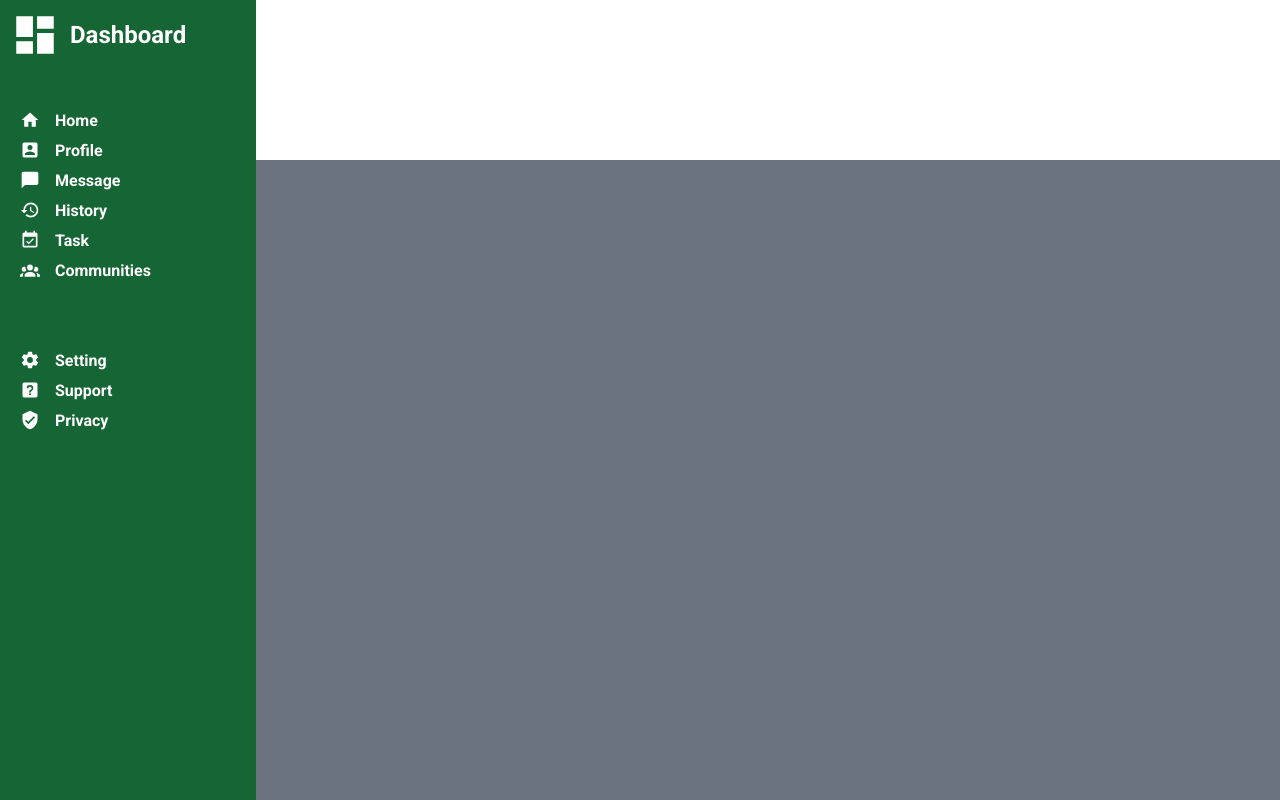
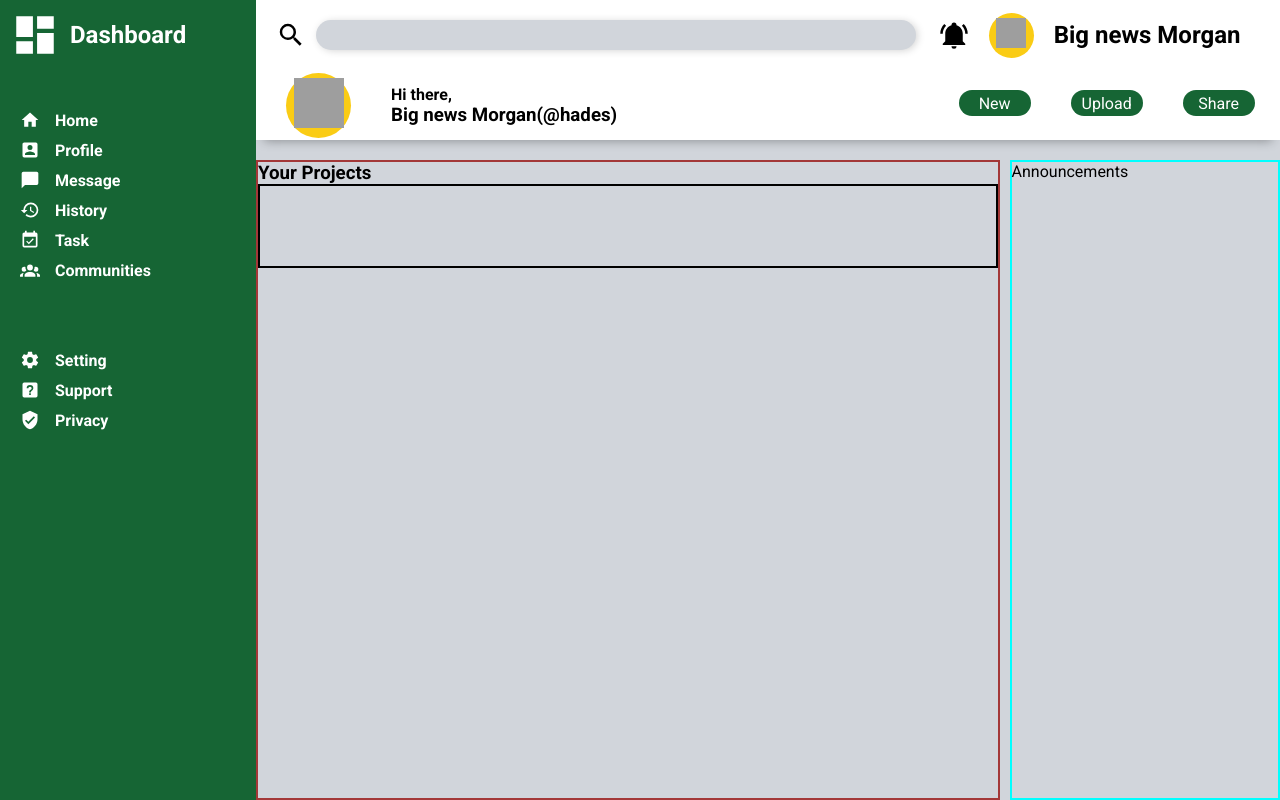
Before and after one commit to prasunTimalsina/dashboard, a plain HTML site: page index.html in a window 1280 px wide. Drawn offline with Linux system fonts and the light colour scheme; grey boxes are pictures that could not be loaded.

Commit message:
Add heading and main-content html

```diff
--- a/index.html
+++ b/index.html
@@ -7,7 +7,42 @@
     <link rel="stylesheet" href="style.css" />
   </head>
   <body>
-    <div class="header"></div>
+    <div class="header">
+      <div class="search">
+        <svg xmlns="http://www.w3.org/2000/svg" viewBox="0 0 24 24">
+          <path
+            d="M9.5,3A6.5,6.5 0 0,1 16,9.5C16,11.11 15.41,12.59 14.44,13.73L14.71,14H15.5L20.5,19L19,20.5L14,15.5V14.71L13.73,14.44C12.59,15.41 11.11,16 9.5,16A6.5,6.5 0 0,1 3,9.5A6.5,6.5 0 0,1 9.5,3M9.5,5C7,5 5,7 5,9.5C5,12 7,14 9.5,14C12,14 14,12 14,9.5C14,7 12,5 9.5,5Z"
+          />
+        </svg>
+        <input type="text" class="search-input" />
+      </div>
+      <div class="notify">
+        <svg xmlns="http://www.w3.org/2000/svg" viewBox="0 0 24 24">
+          <path
+            d="M21,19V20H3V19L5,17V11C5,7.9 7.03,5.17 10,4.29C10,4.19 10,4.1 10,4A2,2 0 0,1 12,2A2,2 0 0,1 14,4C14,4.1 14,4.19 14,4.29C16.97,5.17 19,7.9 19,11V17L21,19M14,21A2,2 0 0,1 12,23A2,2 0 0,1 10,21M19.75,3.19L18.33,4.61C20.04,6.3 21,8.6 21,11H23C23,8.07 21.84,5.25 19.75,3.19M1,11H3C3,8.6 3.96,6.3 5.67,4.61L4.25,3.19C2.16,5.25 1,8.07 1,11Z"
+          />
+        </svg>
+        <div class="notify-logo">
+          <img src="images/cat.png" alt="logo" />
+        </div>
+        <p>Big news Morgan</p>
+      </div>
+      <div class="greeting">
+        <div class="greeting-logo"><img src="images/cat.png" alt="logo" /></div>
+        <div class="greeting-text">
+          <p>Hi there,</p>
+          <h3>Big news Morgan(@hades)</h3>
+        </div>
+      </div>
+      <div class="header-menu">
+        <ul>
+          <li><a href="#">New</a></li>
+          <li><a href="#">Upload</a></li>
+          <li><a href="#">Share</a></li>
+        </ul>
+      </div>
+    </div>
+
     <div class="sidebar">
       <div class="sidebar-heading">
         <svg xmlns="http://www.w3.org/2000/svg" viewBox="0 0 24 24">
@@ -28,7 +63,7 @@
                 d="M10,20V14H14V20H19V12H22L12,3L2,12H5V20H10Z"
               />
             </svg>
-            <p>Home</p>
+            <p><a href="">Home</a></p>
           </li>
 
           <li>
@@ -38,7 +73,7 @@
                 d="M6,17C6,15 10,13.9 12,13.9C14,13.9 18,15 18,17V18H6M15,9A3,3 0 0,1 12,12A3,3 0 0,1 9,9A3,3 0 0,1 12,6A3,3 0 0,1 15,9M3,5V19A2,2 0 0,0 5,21H19A2,2 0 0,0 21,19V5A2,2 0 0,0 19,3H5C3.89,3 3,3.9 3,5Z"
               />
             </svg>
-            <p>Profile</p>
+            <p><a href="">Profile</a></p>
           </li>
 
           <li>
@@ -48,7 +83,7 @@
                 d="M20,2H4A2,2 0 0,0 2,4V22L6,18H20A2,2 0 0,0 22,16V4C22,2.89 21.1,2 20,2Z"
               />
             </svg>
-            <p>Message</p>
+            <p><a href="">Message</a></p>
           </li>
           <li>
             <svg xmlns="http://www.w3.org/2000/svg" viewBox="0 0 24 24">
@@ -57,7 +92,7 @@
                 d="M13.5,8H12V13L16.28,15.54L17,14.33L13.5,12.25V8M13,3A9,9 0 0,0 4,12H1L4.96,16.03L9,12H6A7,7 0 0,1 13,5A7,7 0 0,1 20,12A7,7 0 0,1 13,19C11.07,19 9.32,18.21 8.06,16.94L6.64,18.36C8.27,20 10.5,21 13,21A9,9 0 0,0 22,12A9,9 0 0,0 13,3"
               />
             </svg>
-            <p>History</p>
+            <p><a href="">History</a></p>
           </li>
           <li>
             <svg xmlns="http://www.w3.org/2000/svg" viewBox="0 0 24 24">
@@ -66,7 +101,7 @@
                 d="M19,19H5V8H19M19,3H18V1H16V3H8V1H6V3H5C3.89,3 3,3.9 3,5V19A2,2 0 0,0 5,21H19A2,2 0 0,0 21,19V5A2,2 0 0,0 19,3M16.53,11.06L15.47,10L10.59,14.88L8.47,12.76L7.41,13.82L10.59,17L16.53,11.06Z"
               />
             </svg>
-            <p>Task</p>
+            <p><a href="">Task</a></p>
           </li>
           <li>
             <svg xmlns="http://www.w3.org/2000/svg" viewBox="0 0 24 24">
@@ -75,7 +110,7 @@
                 d="M12,5.5A3.5,3.5 0 0,1 15.5,9A3.5,3.5 0 0,1 12,12.5A3.5,3.5 0 0,1 8.5,9A3.5,3.5 0 0,1 12,5.5M5,8C5.56,8 6.08,8.15 6.53,8.42C6.38,9.85 6.8,11.27 7.66,12.38C7.16,13.34 6.16,14 5,14A3,3 0 0,1 2,11A3,3 0 0,1 5,8M19,8A3,3 0 0,1 22,11A3,3 0 0,1 19,14C17.84,14 16.84,13.34 16.34,12.38C17.2,11.27 17.62,9.85 17.47,8.42C17.92,8.15 18.44,8 19,8M5.5,18.25C5.5,16.18 8.41,14.5 12,14.5C15.59,14.5 18.5,16.18 18.5,18.25V20H5.5V18.25M0,20V18.5C0,17.11 1.89,15.94 4.45,15.6C3.86,16.28 3.5,17.22 3.5,18.25V20H0M24,20H20.5V18.25C20.5,17.22 20.14,16.28 19.55,15.6C22.11,15.94 24,17.11 24,18.5V20Z"
               />
             </svg>
-            <p>Communities</p>
+            <p><a href="">Communities</a></p>
           </li>
         </ul>
       </div>
@@ -89,7 +124,7 @@
                 d="M12,15.5A3.5,3.5 0 0,1 8.5,12A3.5,3.5 0 0,1 12,8.5A3.5,3.5 0 0,1 15.5,12A3.5,3.5 0 0,1 12,15.5M19.43,12.97C19.47,12.65 19.5,12.33 19.5,12C19.5,11.67 19.47,11.34 19.43,11L21.54,9.37C21.73,9.22 21.78,8.95 21.66,8.73L19.66,5.27C19.54,5.05 19.27,4.96 19.05,5.05L16.56,6.05C16.04,5.66 15.5,5.32 14.87,5.07L14.5,2.42C14.46,2.18 14.25,2 14,2H10C9.75,2 9.54,2.18 9.5,2.42L9.13,5.07C8.5,5.32 7.96,5.66 7.44,6.05L4.95,5.05C4.73,4.96 4.46,5.05 4.34,5.27L2.34,8.73C2.21,8.95 2.27,9.22 2.46,9.37L4.57,11C4.53,11.34 4.5,11.67 4.5,12C4.5,12.33 4.53,12.65 4.57,12.97L2.46,14.63C2.27,14.78 2.21,15.05 2.34,15.27L4.34,18.73C4.46,18.95 4.73,19.03 4.95,18.95L7.44,17.94C7.96,18.34 8.5,18.68 9.13,18.93L9.5,21.58C9.54,21.82 9.75,22 10,22H14C14.25,22 14.46,21.82 14.5,21.58L14.87,18.93C15.5,18.67 16.04,18.34 16.56,17.94L19.05,18.95C19.27,19.03 19.54,18.95 19.66,18.73L21.66,15.27C21.78,15.05 21.73,14.78 21.54,14.63L19.43,12.97Z"
               />
             </svg>
-            <p>Setting</p>
+            <p><a href="">Setting</a></p>
           </li>
           <li>
             <svg xmlns="http://www.w3.org/2000/svg" viewBox="0 0 24 24">
@@ -98,7 +133,7 @@
                 d="M11,18H13V16H11V18M12,6A4,4 0 0,0 8,10H10A2,2 0 0,1 12,8A2,2 0 0,1 14,10C14,12 11,11.75 11,15H13C13,12.75 16,12.5 16,10A4,4 0 0,0 12,6M5,3H19A2,2 0 0,1 21,5V19A2,2 0 0,1 19,21H5A2,2 0 0,1 3,19V5A2,2 0 0,1 5,3Z"
               />
             </svg>
-            <p>Support</p>
+            <p><a href="">Support</a></p>
           </li>
           <li>
             <svg xmlns="http://www.w3.org/2000/svg" viewBox="0 0 24 24">
@@ -107,11 +142,26 @@
                 d="M10,17L6,13L7.41,11.59L10,14.17L16.59,7.58L18,9M12,1L3,5V11C3,16.55 6.84,21.74 12,23C17.16,21.74 21,16.55 21,11V5L12,1Z"
               />
             </svg>
-            <p>Privacy</p>
+            <p><a href="">Privacy</a></p>
           </li>
         </ul>
       </div>
     </div>
-    <div class="main-content"></div>
+
+    <div class="main-content">
+      <div class="projects">
+        <h3 class="project-heading">Your Projects</h3>
+        <div class="shown-project">
+          <div class="project"></div>
+          <div class="project"></div>
+          <div class="project"></div>
+          <div class="project"></div>
+          <div class="project"></div>
+          <div class="project"></div>
+        </div>
+      </div>
+
+      <div class="aside-content">Announcements</div>
+    </div>
   </body>
 </html>
--- a/style.css
+++ b/style.css
@@ -8,11 +8,17 @@
 
 body {
   font-family: "Roboto", sans-serif;
-
   height: 100vh;
   display: grid;
   grid-template-columns: 1fr 4fr;
   grid-template-rows: 1fr 4fr;
+
+  background-color: #d1d5db;
+}
+
+a {
+  text-decoration: none;
+  color: inherit;
 }
 
 .icon {
@@ -23,7 +29,6 @@ body {
   background-color: #166534;
   grid-column: 1/2;
   grid-row: 1/-1;
-
   padding: 10px;
 }
 
@@ -41,11 +46,11 @@ body {
 }
 
 .navbar {
-  padding: 10px;
   margin-bottom: 40px;
 }
 
-.sidebar-menu {
+.sidebar-menu,
+.navbar {
   padding: 10px;
 }
 
@@ -65,11 +70,136 @@ body {
   margin-bottom: 10px;
 }
 
+.navbar ul li:hover,
+.sidebar-menu ul li:hover {
+  color: #9ca3af;
+  cursor: pointer;
+}
+
 .header {
   background-color: white;
   grid-column: 2/3;
 }
 
+.header {
+  display: grid;
+  grid-template-columns: 2fr 1fr;
+  grid-template-rows: 1fr 1fr;
+  box-shadow: 0px 9px 10px -8px rgba(0, 0, 0, 0.33);
+  margin-bottom: 20px;
+}
+
+.search {
+  padding: 20px;
+  display: flex;
+  justify-content: flex-start;
+  align-items: center;
+  gap: 10px;
+}
+
+.search input,
+.search input:active {
+  font-family: "Roboto", sans-serif;
+  height: 30px;
+  flex: 0 1 600px;
+  border-radius: 20px;
+  border: none;
+  background-color: #d1d5db;
+  padding: 10px;
+  box-shadow: 2px 1px 9px -1px rgba(0, 0, 0, 0.2);
+}
+.search svg,
+.notify svg {
+  flex-shrink: 0;
+  height: 30px;
+  width: 30px;
+}
+
+.notify {
+  display: flex;
+  gap: 20px;
+  justify-content: flex-start;
+  align-items: center;
+}
+.notify-logo {
+  height: 45px;
+  width: 45px;
+  border-radius: 50%;
+  background-color: #facc15;
+  text-align: center;
+  align-content: center;
+}
+.notify img {
+  height: 30px;
+  width: 30px;
+}
+.notify p {
+  font-size: 24px;
+  font-weight: 700;
+}
+.greeting {
+  padding: 0px 0px 0px 30px;
+  display: flex;
+  align-items: center;
+  gap: 40px;
+}
+.greeting-text p {
+  font-weight: 600;
+}
+.greeting-logo {
+  height: 65px;
+  width: 65px;
+  background-color: #facc15;
+  border-radius: 50%;
+  align-content: center;
+  text-align: center;
+}
+.greeting-logo img {
+  height: 50px;
+  width: 50px;
+}
+
+.header-menu {
+  padding: 20px;
+}
+.header ul {
+  display: flex;
+  gap: 40px;
+}
+.header ul li {
+  color: white;
+  width: 72px;
+  height: 26px;
+  text-align: center;
+  align-content: center;
+  list-style: none;
+  background-color: #166534;
+  border-radius: 20px;
+}
+
 .main-content {
-  background-color: #6b7280;
+  display: grid;
+  grid-template-columns: 5.5fr 2fr;
+  gap: 10px;
 }
+.projects {
+  border: 2px solid rgb(163, 56, 56);
+}
+
+.shown-project {
+  border: 2px solid black;
+  padding: 20px;
+  display: grid;
+  grid-template-columns: 1fr 1fr;
+  grid-template-rows: 1fr 1fr 1fr;
+  gap: 20px;
+}
+.project {
+  background-color: white;
+  border-radius: 10px;
+  border-left: 10px solid #facc15;
+}
+
+.aside-content {
+  border: 2px solid aqua;
+}
```
Also changed, not shown: icons/bell-ring.svg (added), icons/magnify.svg (added), images/logo.png (added), 1 other file.
